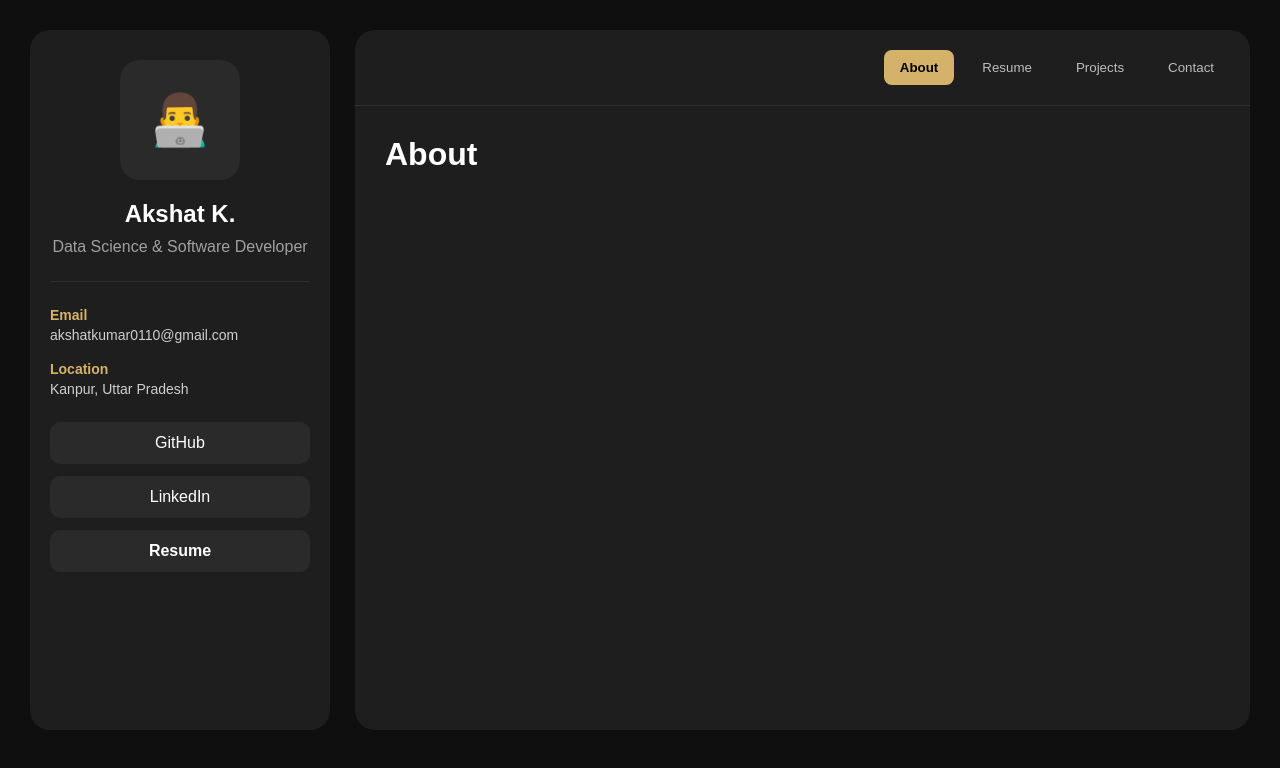
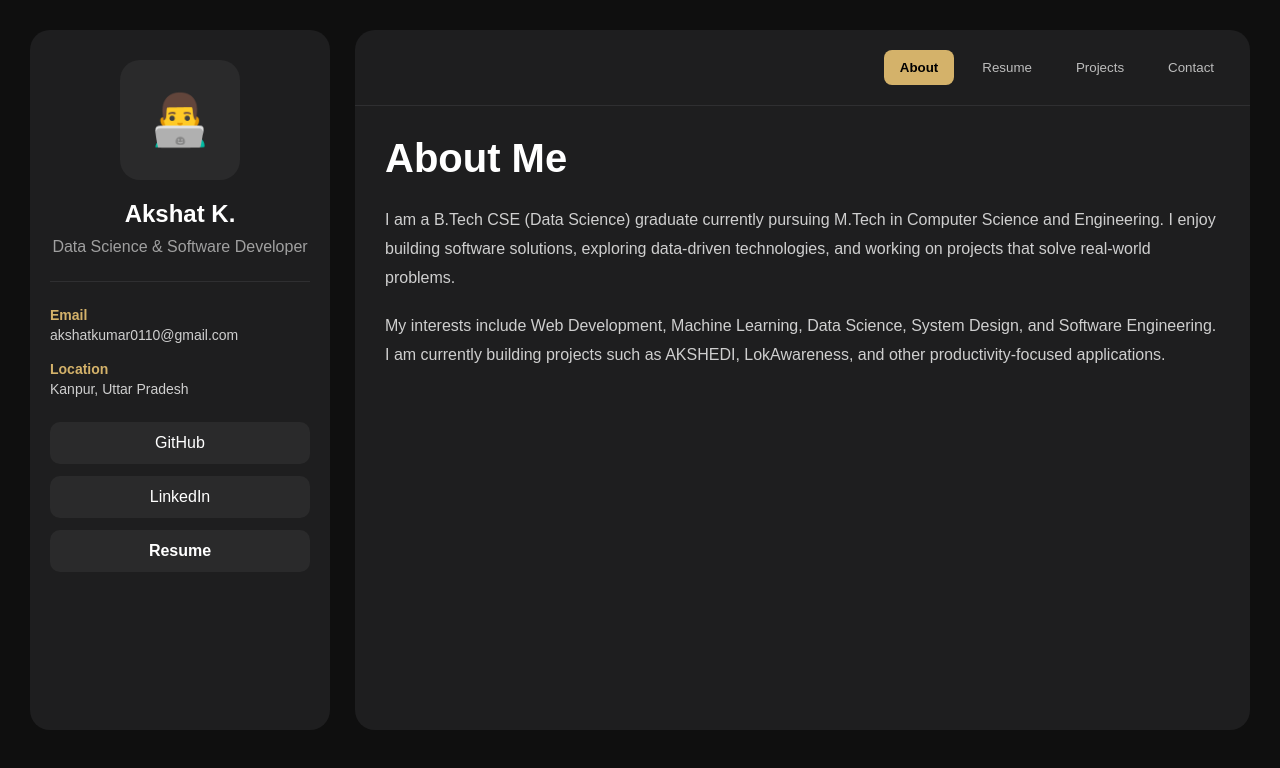
Before and after one commit to AKSHAT-KUMAR-14/akshat-portfolio, a React (Vite) app: page / in a window 1280 px wide. Shown: the top 768 px of the page. Built offline with nearby package versions, Linux system fonts and the light colour scheme.

Commit message:
Create about section

```diff
--- a/src/App.jsx
+++ b/src/App.jsx
@@ -2,6 +2,7 @@ import "./styles/layout.css";
 import Sidebar from "./components/Sidebar";
 import { useState } from "react";
 import Navbar from "./components/Navbar";
+import About from "./sections/About";
 
 function App() {
   const [activeTab, setActiveTab] = useState("About");
@@ -33,7 +34,13 @@ function App() {
           />
 
           <div style={{ padding: "30px" }}>
-            <h1>{activeTab}</h1>
+            {activeTab === "About" && <About />}
+
+            {activeTab === "Resume" && <h1>Resume</h1>}
+
+            {activeTab === "Projects" && <h1>Projects</h1>}
+
+            {activeTab === "Contact" && <h1>Contact</h1>}
           </div>
         </>
         </div>
--- a/src/sections/About.jsx
+++ b/src/sections/About.jsx
@@ -0,0 +1,25 @@
+import "../styles/about.css";
+
+function About() {
+  return (
+    <div>
+      <h1 className="section-title">About Me</h1>
+
+      <p className="about-text">
+        I am a B.Tech CSE (Data Science) graduate currently pursuing
+        M.Tech in Computer Science and Engineering. I enjoy building
+        software solutions, exploring data-driven technologies, and
+        working on projects that solve real-world problems.
+      </p>
+
+      <p className="about-text">
+        My interests include Web Development, Machine Learning,
+        Data Science, System Design, and Software Engineering.
+        I am currently building projects such as AKSHEDI,
+        LokAwareness, and other productivity-focused applications.
+      </p>
+    </div>
+  );
+}
+
+export default About;
--- /dev/null
+++ b/src/styles/about.css
@@ -0,0 +1,14 @@
+.section-title {
+  font-size: 40px;
+  margin-bottom: 25px;
+}
+
+.about-text {
+  color: #cfcfcf;
+
+  line-height: 1.8;
+
+  margin-bottom: 20px;
+
+  max-width: 900px;
+}
```
